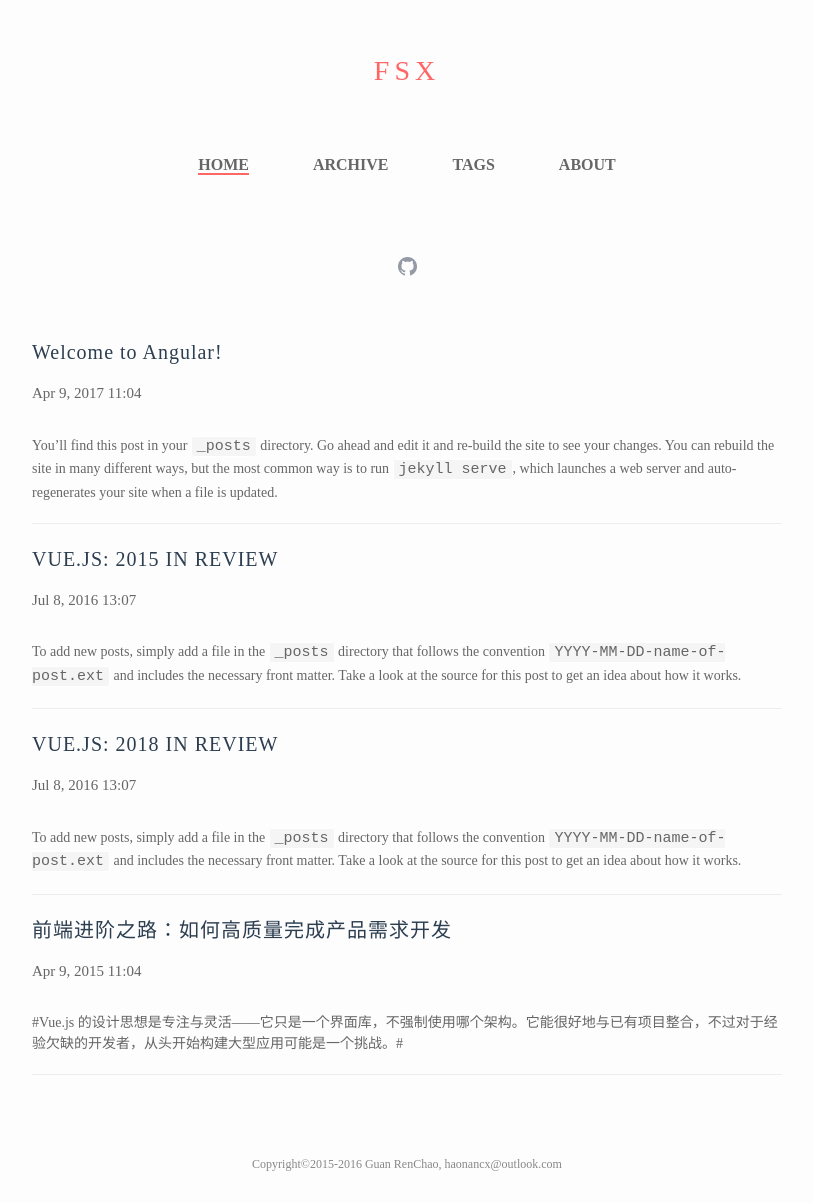
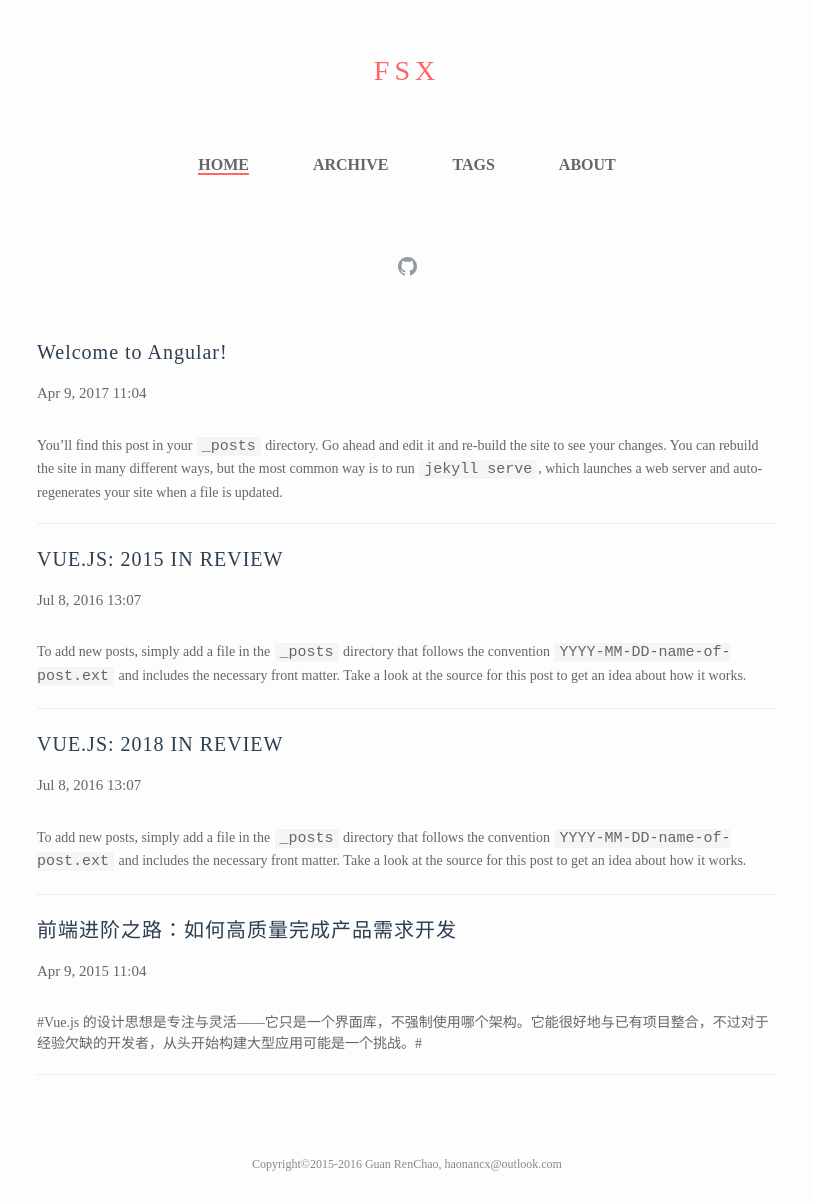
Before and after one commit to xtd420/Haonancx.github.io, a Jekyll site: the page built from index.html, in a window 1280 px wide. Shown: the whole page, without its empty margins (233-1046 px from the left). Built offline with Jekyll 4.4.1, drawn with Linux system fonts in a browser that asks for light colours; Markdown is read by kramdown in place of the engine named in the settings.

Commit message:
$spacing-unit

```diff
--- a/css/main.scss
+++ b/css/main.scss
@@ -11,7 +11,7 @@ $base-font-size:   16px;
 $small-font-size:  $base-font-size * 0.875;
 $base-line-height: 1.5;
 
-$spacing-unit:     25px;
+$spacing-unit:     30px;
 
 $text-color:       #2c3e50;;
 $background-color: #fdfdfd;
```
